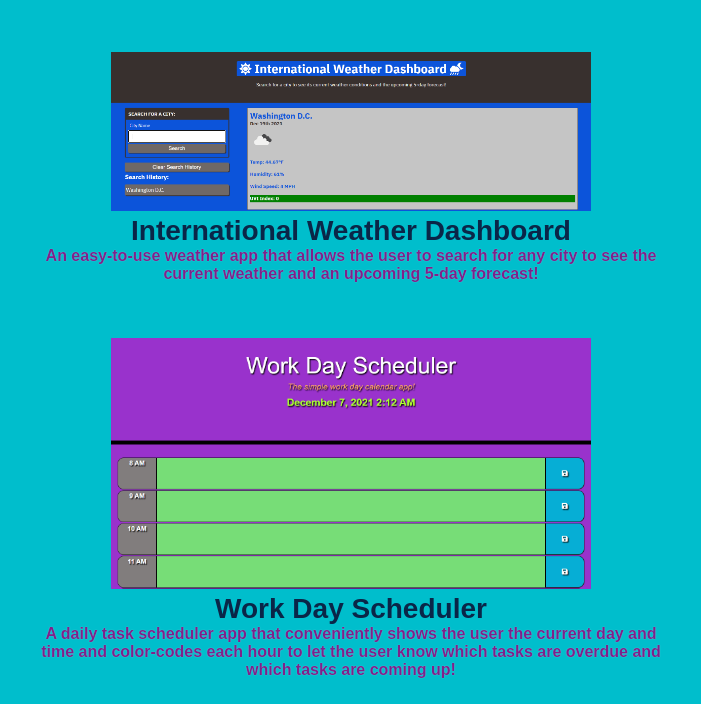
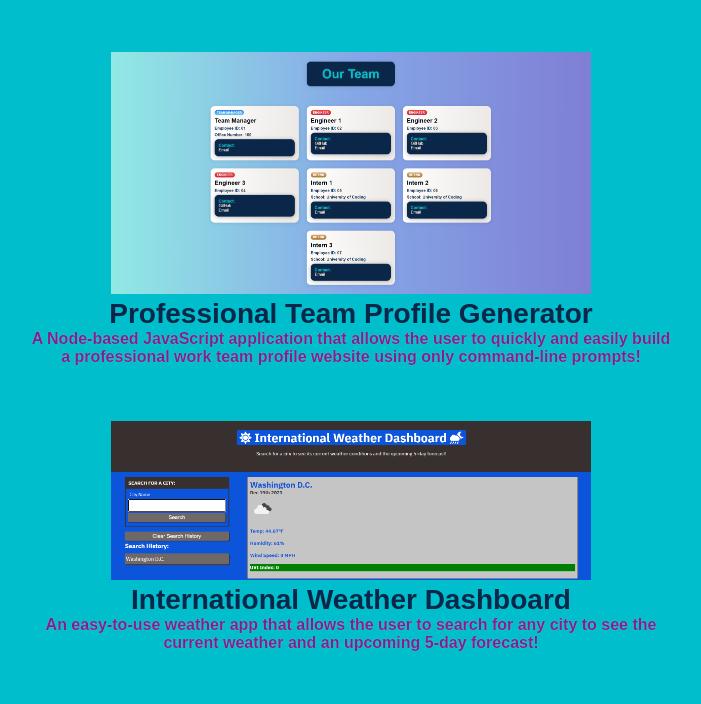
Before and after one commit to ChristopherLawn/portfolio, a plain HTML site: page index.html in a window 1280 px wide. Shown: the part 1086-1790 px from the top of the page, without its empty margins (289-990 px from the left). Drawn offline with Linux system fonts and the light colour scheme.

Commit message:
added Team Profile Generator project to 'My Work' section

```diff
--- a/index.html
+++ b/index.html
@@ -53,6 +53,13 @@
                 <p class="project-summary">A collaborative team project that simplifies date nights and speeds up decision-making! Use Chew View to search restaurants by zip code and cuisine type & search for movies based on keywords and titles.</p>
             </article>
             <article class="project">
+                <a href="https://github.com/ChristopherLawn/team-profile-generator">
+                <img src="./assets/images/team-profile-screenshot-sample.png" alt="'Professional Team Profile Generator' Sample Page">
+                </a>
+                <h3 class="project-name">Professional Team Profile Generator</h3>
+                <p class="project-summary">A Node-based JavaScript application that allows the user to quickly and easily build a professional work team profile website using only command-line prompts!</p>
+            </article>
+            <article class="project">
                 <a href="https://christopherlawn.github.io/weather-dashboard/">
                 <img src="./assets/images/weather-dashboard-homepage.PNG" alt="'International Weather Dashboard' homepage">
                 </a>
```
Also changed, not shown: assets/images/LinkedIn-Background.png (added), assets/images/coding.jpg (added), assets/images/team-profile-screenshot-sample.png (added).
